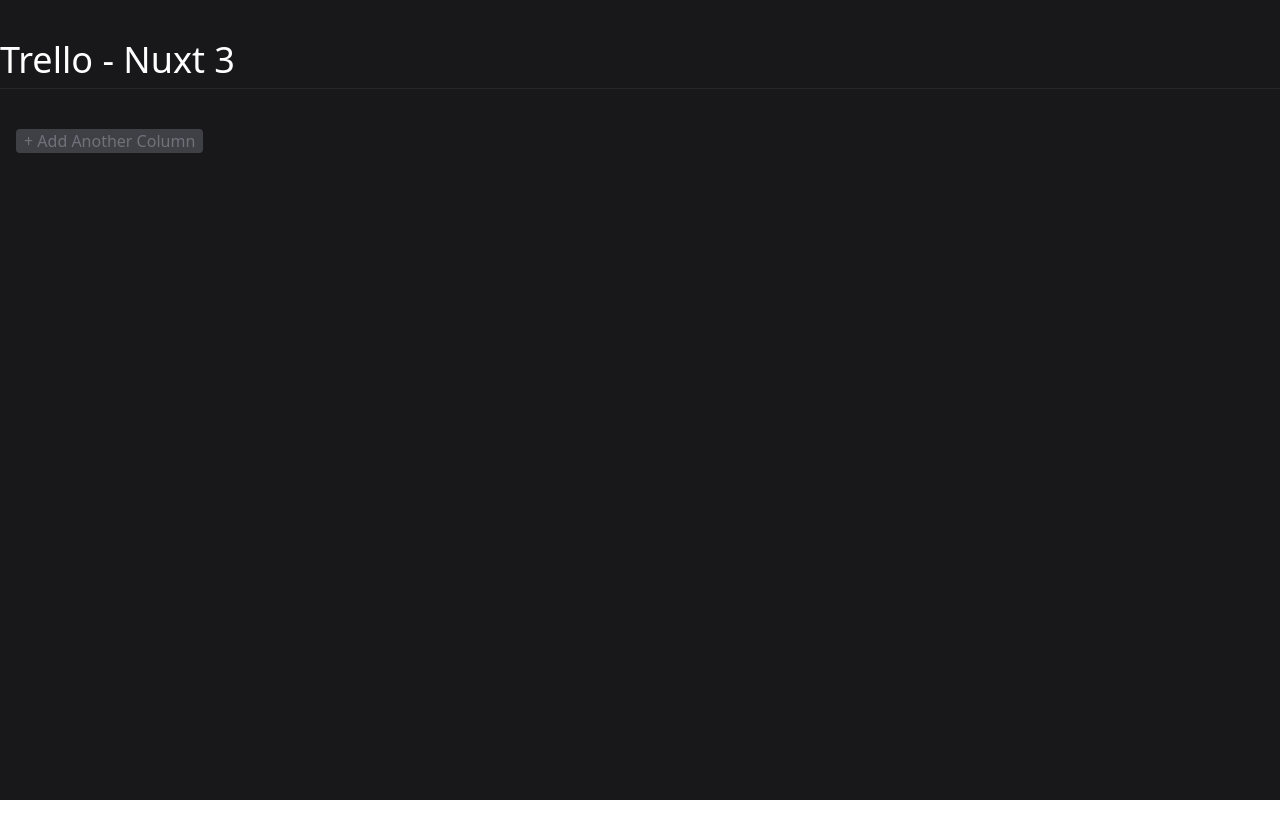
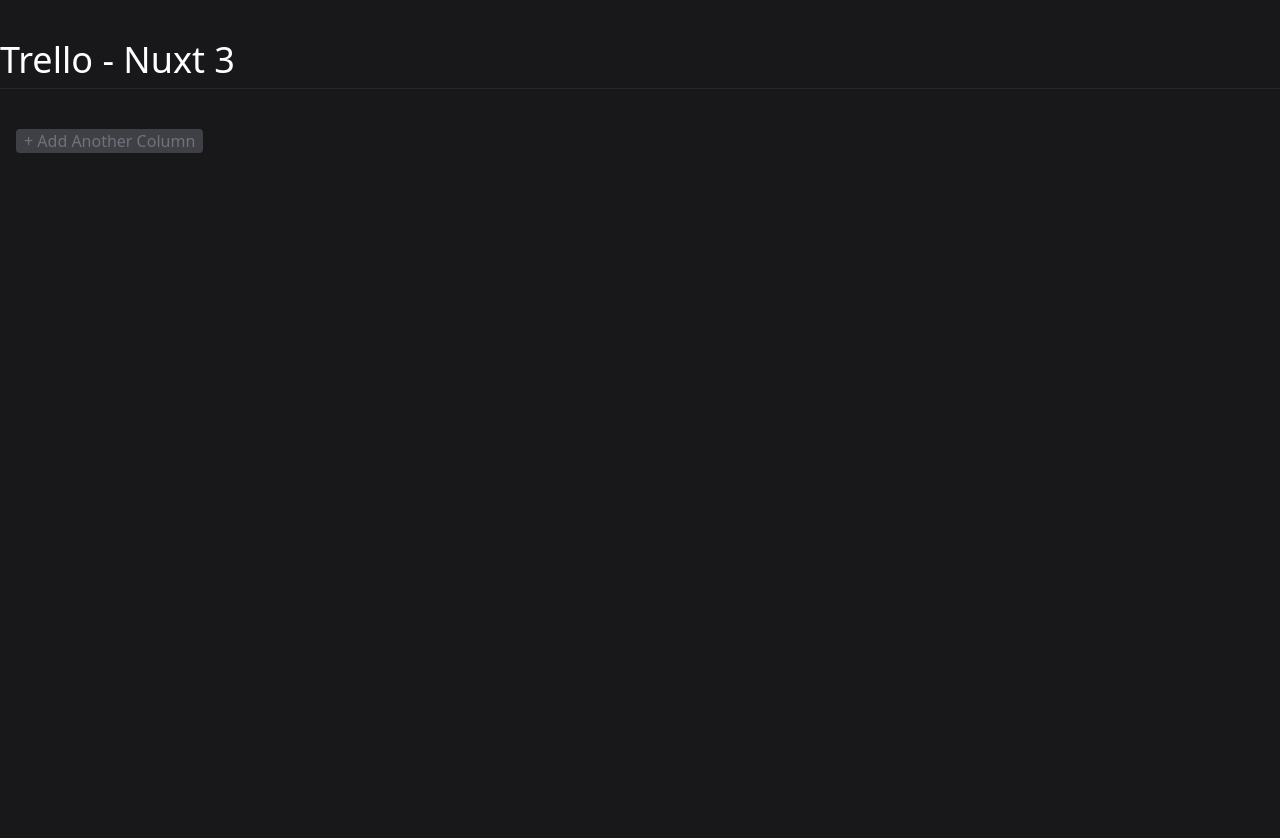
Before and after one commit to gabrielcaiana/trello-nuxt3, a Nuxt app: page / in a window 1280 px wide. Shown: the top 838 px of the page. Before the commit the page ends 800 px from the top, so only its background shows below. Built offline with nearby package versions, Linux system fonts and the light colour scheme.

Commit message:
style: board componente full height

```diff
--- a/components/Board/Board.vue
+++ b/components/Board/Board.vue
@@ -41,7 +41,7 @@
 </script>
 
 <template>
-  <div class="flex items-start gap-4 overflow-x-auto">
+  <div class="flex items-start gap-4 overflow-x-auto h-full">
     <draggable
       v-model="columns"
       group="columns"
--- a/pages/index.vue
+++ b/pages/index.vue
@@ -1,5 +1,5 @@
 <template>
-  <div class="overflow-auto">
+  <div class="h-screen">
     <Board />
   </div>
 </template>
```
